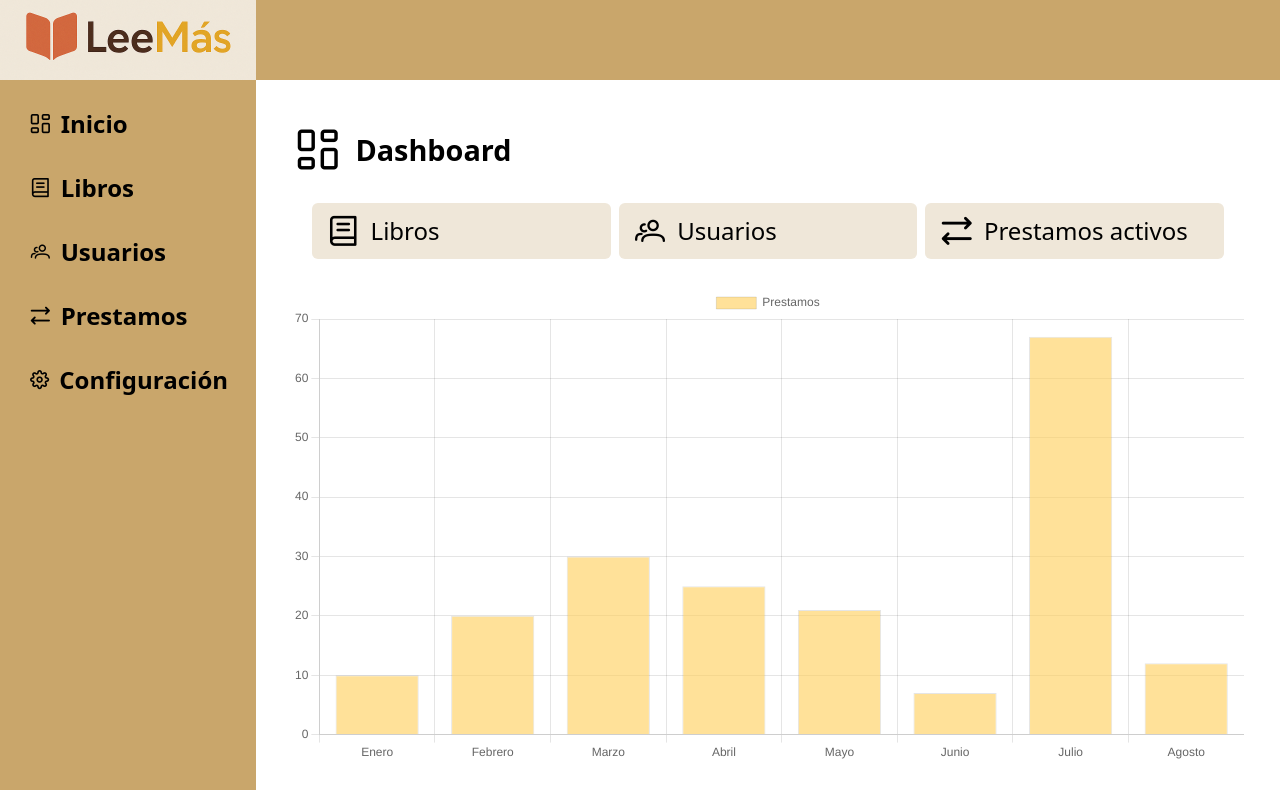
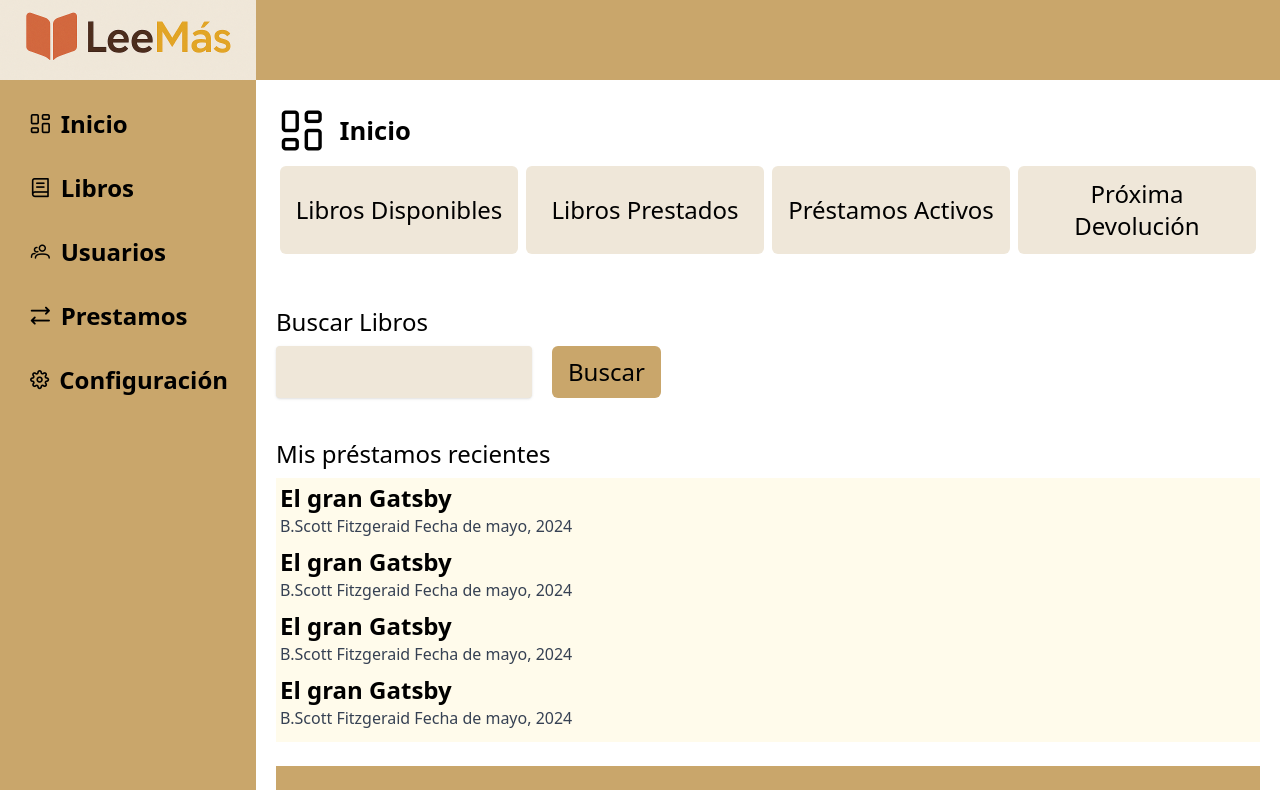
Before and after one commit to jaramilloAngie/Biblioteca, a Vue app in the folder Frontend/: page /inicio in a window 1280 px wide. Shown: the top 790 px of the page. Built offline with nearby package versions, Linux system fonts and the light colour scheme.

Commit message:
Add InitUserView

```diff
--- a/Frontend/src/router/index.js
+++ b/Frontend/src/router/index.js
@@ -28,7 +28,8 @@ const routes = [
         path: '/inicio',
         name: 'Inicio',
         component: InitView,
-        meta: { requiresAuth: true, layout: 'main' }
+        meta: { requiresAuth: true, layout: 'main' },
+        props: true
     },
     //{
         //path: '/configuracion',
--- /dev/null
+++ b/Frontend/src/views/init/InitAdminView.vue
@@ -0,0 +1,65 @@
+<script setup>
+import { ref, onMounted } from 'vue';
+import { useRouter } from 'vue-router';
+import Graphic from './Graphics.vue'
+
+const router = useRouter();
+const menuItems = ref([]);
+const userRole = ref(null);
+
+onMounted(() => {
+    //const loggedInUserInfo = { role: 'admin', name: 'Admin User' };
+    //userRole.value = loggedInUserInfo.role;
+    userRole.value = 'administrador';
+    generateMenu(userRole.value);
+});
+
+const generateMenu = (role) => {
+    menuItems.value = [];
+    menuItems.value.push(
+        { label: 'Libros', icon: 'pi pi-fw pi-book', to: '/libros' },
+        { label: 'Usuarios', icon: 'pi pi-fw pi-users', to: '/usuarios' },
+        { label: 'Prestamos activos', icon: 'pi pi-fw pi-arrow-right-arrow-left', to: '/prestamos' }
+    );
+
+};
+
+const navigate = (item) => {
+    if (item.to) {
+        router.push(item.to);
+    }
+};
+</script>
+
+<template>
+    <div>
+        <div class="header flex items-center">
+            <i class="pi pi-fw pi-objects-column" style="font-size:40px"></i>
+            <label class="p-3" for="header"><b>Inicio</b></label>
+        </div>
+        <ul class="flex flex-row gap-2 p-5 m-0 w-full">
+            <li v-for="item in menuItems" :key="item.to" class="mb-2 w-full">
+                <button @click="navigate(item)"
+                    class="bg-[#EFE7D9] flex items-center p-3 rounded-md text-2xl hover:bg-[#8a8a8a] transition-colors duration-200 w-full h-full cursor-pointer">
+                    <i :class="[item.icon, 'mr-2']" style="font-size:30px"></i>
+                    <span>{{ item.label }}</span>
+                </button>
+            </li>
+        </ul>
+        <div class="max-h-full">
+            <div>
+                <Graphic></Graphic>
+            </div>
+        </div>
+    </div>
+</template>
+
+<style scoped>
+.pi {
+    font-size: 1.2rem;
+}
+
+.header {
+    font-size: 1.6rem;
+}
+</style>
--- /dev/null
+++ b/Frontend/src/views/init/InitUserView.vue
@@ -0,0 +1,89 @@
+<script setup>
+
+import { ref, onMounted } from 'vue';
+
+const menuItems = ref([]);
+const recetLoans = ref([]);
+
+onMounted(() => {
+    //const loggedInUserInfo = { role: 'admin', name: 'Admin User' };
+    //userRole.value = loggedInUserInfo.role;
+    generateMenu();
+    getRecentLoans();
+});
+
+const getRecentLoans = () => {
+    recetLoans.value = []
+    recetLoans.value.push(
+        { label: 'El gran Gatsby', label2: 'B.Scott Fitzgeraid Fecha de mayo, 2024' },
+        { label: 'El gran Gatsby', label2: 'B.Scott Fitzgeraid Fecha de mayo, 2024' },
+        { label: 'El gran Gatsby', label2: 'B.Scott Fitzgeraid Fecha de mayo, 2024' },
+        { label: 'El gran Gatsby', label2: 'B.Scott Fitzgeraid Fecha de mayo, 2024' }
+    );
+};
+
+const generateMenu = () => {
+    menuItems.value = [];
+    menuItems.value.push(
+        { label: 'Libros Disponibles' },
+        { label: 'Libros Prestados' },
+        { label: 'Préstamos Activos' },
+        { label: 'Próxima Devolución' }
+    );
+
+};
+
+
+const Buscar = () => {
+    console.log('Botón "Buscar" presionado...')
+};
+
+</script>
+
+<template>
+    <div>
+        <div class="header flex items-center">
+            <i class="pi pi-fw pi-objects-column" style="font-size:40px"></i>
+            <label class="p-3" for="header"><b>Inicio</b></label>
+        </div>
+        <ul class="flex flex-row gap-2 p-1 m-0 w-full">
+            <li v-for="item in menuItems" :key="item.to" class="mb-2 w-full">
+                <button
+                    class="flex items-center justify-center bg-[#EFE7D9] p-3 rounded-md text-2xl hover:bg-[#8a8a8a] transition-colors duration-200 w-full h-full cursor-pointer">
+                    <span>{{ item.label }}</span>
+                </button>
+            </li>
+        </ul>
+        <div class="mb-4 mt-10">
+            <label for="search_book" class="block text-2xl mb-2">
+                Buscar Libros
+            </label>
+            <div class="flex flex-row gap-5">
+                <input type="search_book" id="search_book"
+                    class="bg-[#EFE7D9] shadow appearance-none border-none rounded w-3xs py-4 px-3 text-gray-700 leading-tight focus:outline-none focus:shadow-outline" />
+                <button @click="Buscar()"
+                    class="cursor-pointer bg-[#C9A66B] hover:bg-amber-600 text-black text-2xl py-2 px-4 rounded-md focus:outline-none focus:shadow-outline active:shadow-inner active:scale-95 transition-all duration-100"
+                    type="button">
+                    Buscar
+                </button>
+            </div>
+        </div>
+        <div>
+            <label class="block text-2xl mb-2 mt-10">
+                Mis préstamos recientes
+            </label>
+            <ul class="gap-2 p-1 m-0 w-full bg-amber-50 ">
+                <li v-for="item in recetLoans" :key="item.to" class="mb-2 w-full flex flex-col">
+                    <label class="font-bold text-2xl">{{ item.label }}</label>
+                    <label class="text-gray-700">{{ item.label2 }}</label>
+                </li>
+            </ul>
+        </div>
+    </div>
+</template>
+
+<style scoped>
+.header {
+    font-size: 1.6rem;
+}
+</style>
--- a/Frontend/src/views/init/InitView.vue
+++ b/Frontend/src/views/init/InitView.vue
@@ -1,65 +1,20 @@
 <script setup>
-import { ref, onMounted } from 'vue';
-import { useRouter } from 'vue-router';
-import Graphic from './Graphics.vue'
 
-const router = useRouter();
-const menuItems = ref([]);
-const userRole = ref(null);
+//import InitAdmin from './InitAdminView.vue'
+import InitUser from './InitUserView.vue'
 
-onMounted(() => {
-    //const loggedInUserInfo = { role: 'admin', name: 'Admin User' };
-    //userRole.value = loggedInUserInfo.role;
-    userRole.value = 'administrador';
-    generateMenu(userRole.value);
-});
+/*export default {
+  props: ['role']
+}*/
 
-const generateMenu = (role) => {
-    menuItems.value = [];
-    menuItems.value.push(
-        { label: 'Libros', icon: 'pi pi-fw pi-book', to: '/libros' },
-        { label: 'Usuarios', icon: 'pi pi-fw pi-users', to: '/usuarios' },
-        { label: 'Prestamos activos', icon: 'pi pi-fw pi-arrow-right-arrow-left', to: '/prestamos' }
-    );
+// <InitAdmin v-if="role === 'administrador'" />
 
-};
-
-const navigate = (item) => {
-    if (item.to) {
-        router.push(item.to);
-    }
-};
 </script>
 
 <template>
-    <div class="w-full  h-full p-4">
-        <div class="header flex items-center">
-            <i class="pi pi-fw pi-objects-column" style="font-size:40px"></i>
-            <label class="p-3" for="header"><b>Dashboard</b></label>
-        </div>
-        <ul class="flex flex-row gap-2 p-5 m-0 w-full">
-            <li v-for="item in menuItems" :key="item.to" class="mb-2 w-full">
-                <button @click="navigate(item)"
-                    class="bg-[#EFE7D9] flex items-center p-3 rounded-md text-2xl hover:bg-[#8a8a8a] transition-colors duration-200 w-full h-full cursor-pointer">
-                    <i :class="[item.icon, 'mr-2']" style="font-size:30px"></i>
-                    <span>{{ item.label }}</span>
-                </button>
-            </li>
-        </ul>
-        <div class="max-h-full">
-            <div>
-                <Graphic></Graphic>
-            </div>
-        </div>
+    <div>
+        <InitUser/>
     </div>
 </template>
 
-<style scoped>
-.pi {
-    font-size: 1.2rem;
-}
-
-.header {
-    font-size: 1.8rem;
-}
-</style>
+<style scoped></style>
```
